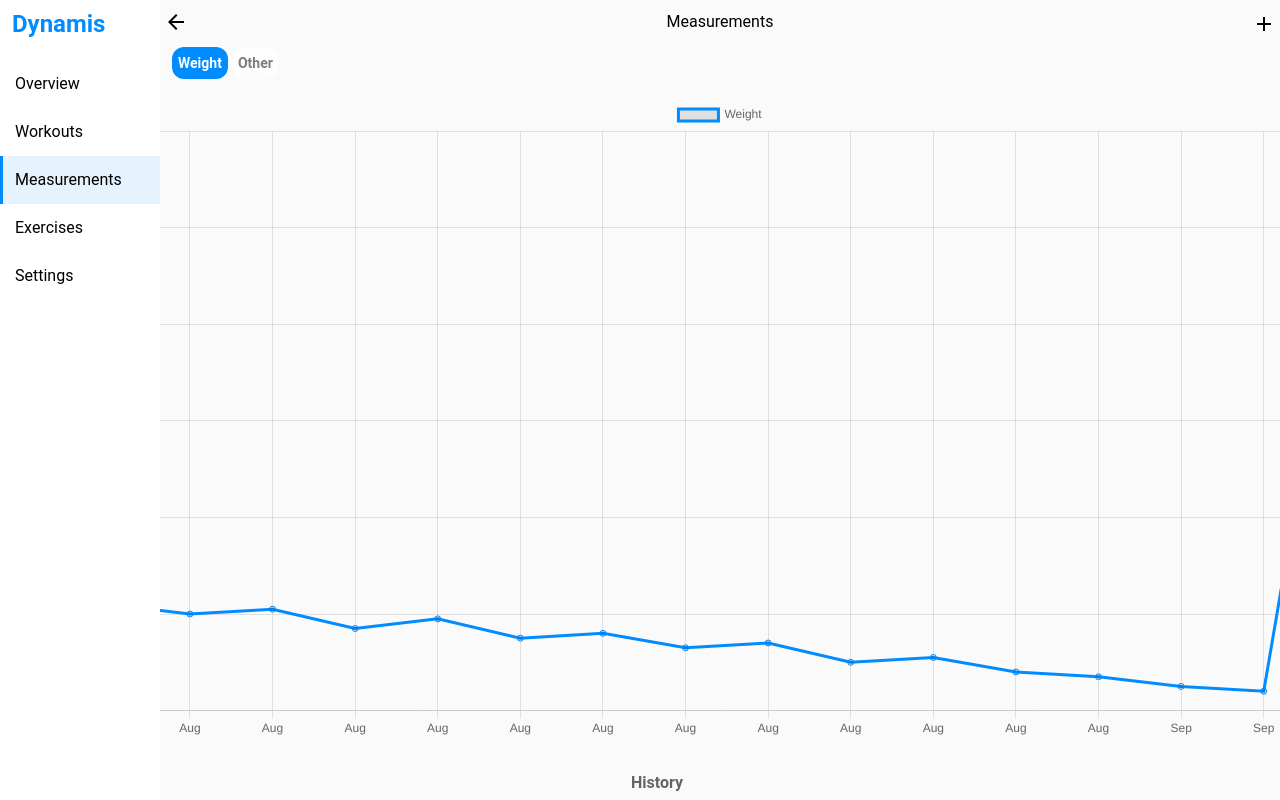
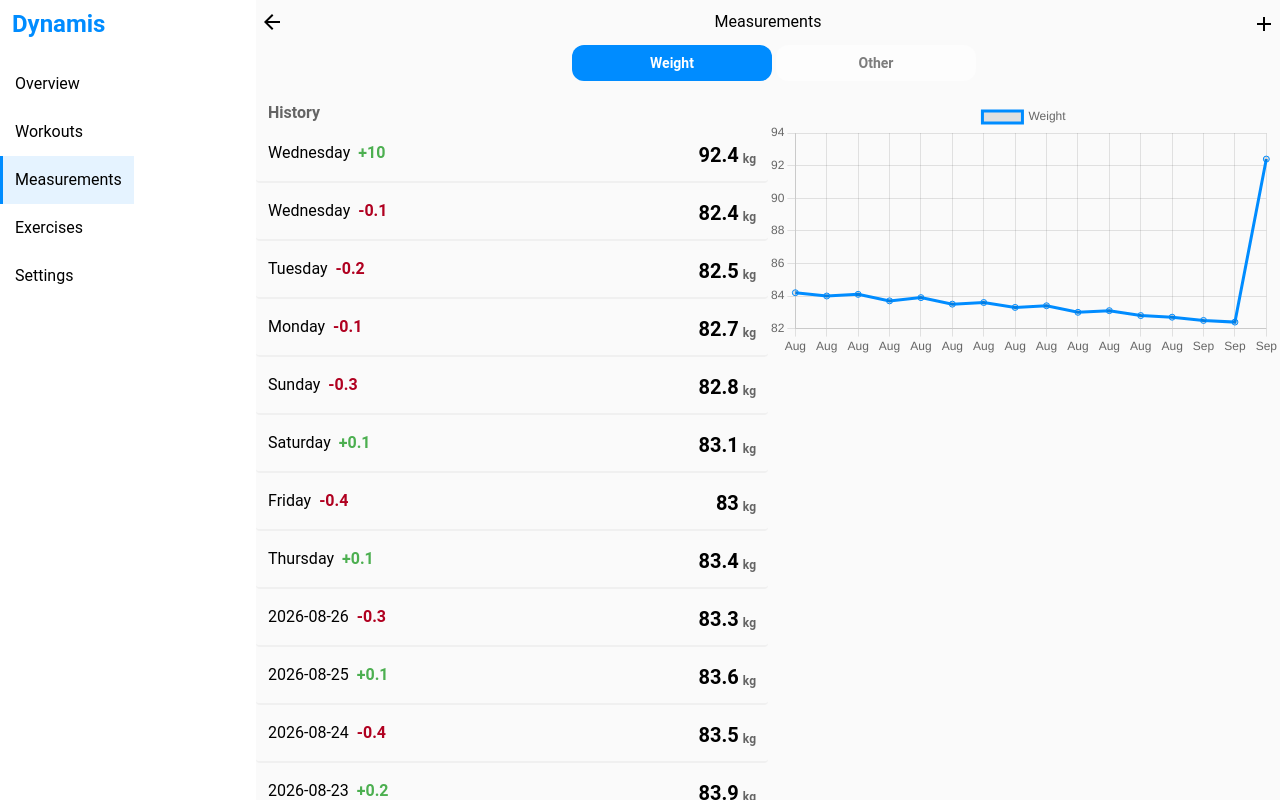
Before and after one commit to essmann/dynamis, a React (Vite) app in the folder frontend-web/dynamis-frontend/: page /measurements in a window 1280 px wide. Built offline with nearby package versions, Linux system fonts and the light colour scheme.

Commit message:
frontend: fixed desktop measurementse page

```diff
--- a/frontend-web/dynamis-frontend/src/Layout.tsx
+++ b/frontend-web/dynamis-frontend/src/Layout.tsx
@@ -3,14 +3,12 @@ import Sidebar from "./components/Sidebar";
 
 export function Layout() {
     return (
+        <div className="h-dvh w-full overflow-hidden flex flex-col-reverse md:flex-row">
+            <Sidebar />
 
-        <div className='app-container flex flex-col-reverse
-        md:flex-row lg:flex-row h-screen w-screen
-        overflow-x-hidden'>
-            <Sidebar style='bg- lg:flex-1' />
-            <div className='main w-full h-full md:flex-7 md:w-auto overflow-scroll'>
+            <main className="min-h-0 flex-1 overflow-y-auto">
                 <Outlet />
-            </div>
+            </main>
         </div>
-    )
+    );
 }
--- a/frontend-web/dynamis-frontend/src/components/Sidebar.tsx
+++ b/frontend-web/dynamis-frontend/src/components/Sidebar.tsx
@@ -63,6 +63,7 @@ export default function Sidebar({ style = "" }: { style?: string }) {
                         const active = activeItem === index;
 
                         return (
+                            <Link to={item.href}>
                                 <button
                                     key={item.name}
                                     onClick={() => setActiveItem(index)}
@@ -90,7 +91,6 @@ export default function Sidebar({ style = "" }: { style?: string }) {
                   hover:text-h-hover
                 `}
                                 >
-                                <Link to={item.href}>
                                     <span className="md:hidden ">
                                         {item.icon}
                                     </span>
@@ -98,8 +98,7 @@ export default function Sidebar({ style = "" }: { style?: string }) {
                                     <span className="hidden md:block ">
                                         {item.name}
                                     </span>
-                                </Link>
-                            </button>
+                                </button></Link>
                         );
                     })}
                 </nav>
--- a/frontend-web/dynamis-frontend/src/components/WeightChart.tsx
+++ b/frontend-web/dynamis-frontend/src/components/WeightChart.tsx
@@ -42,6 +42,7 @@ export default function WeightChart({ entries = [] }: { entries?: WeightEntry[]
                         pointRadius: 0,
                     }],
                 },
+
             options: {
                 plugins: { legend: { display: true } },
             },
--- a/frontend-web/dynamis-frontend/src/components/pages/MeasurementsPage.tsx
+++ b/frontend-web/dynamis-frontend/src/components/pages/MeasurementsPage.tsx
@@ -16,7 +16,7 @@ export default function MeasurementsPage() {
     const [addWeight, setAddWeight] = useState(false);
     const [selectedTag, setSelectedTag] = useState("Weight");
     const [tags, setTags] = useState(["Weight", "Other"]);
-    const sampleEntries: WeightEntry[] = [
+    let sampleEntries: WeightEntry[] = [
         { date: "2026-08-19", weight: 84.2 },
         { date: "2026-08-20", weight: 84.0 },
         { date: "2026-08-21", weight: 84.1 },
@@ -35,6 +35,9 @@ export default function MeasurementsPage() {
         { date: "2026-09-02", weight: 92.4 },
 
     ];
+    const mockWeightAdd = (entry: WeightEntry) => {
+
+    }
     const onTagClick = (tagName: string) => {
         setSelectedTag(tagName);
         console.log(`selected tag ${tagName}`);
@@ -112,12 +115,13 @@ function Tags({
                 />
             )}
 
-            <div className="text-text ml-2 flex">
+            <div className="text-text ml-2 flex md:justify-center">
                 {tags?.map((tag) => (
                     <div key={tag} className="font-bold text-2xl">
                         <button
                             onClick={() => handleTagClick(tag)}
-                            className={`${buttonClassName} ${selectedTag === tag ? "bg-primary" : "bg-background-surface  text-text opacity-50"}`}
+                            className={` md:w-50 md:p-2
+                                ${buttonClassName} ${selectedTag === tag ? "bg-primary" : "bg-background-surface  text-text opacity-50"}`}
                         >
                             {tag}
                         </button>
@@ -149,36 +153,36 @@ function TagDropDown({ entries, onClick, onClose }: { entries: string[], onClick
 //Shows a graph and a list of values
 function HistoryTrackingView({ entries = [] }: { entries?: WeightEntry[] }) {
     return (
-        <div>
-            {/* <PageHeader title="Measurements" onBack={() => ""} onCreate={() => ""} /> */}
-            <div className="measurements flex flex-col h-full md:items-center">
-                <div className="measurements-chart
-                 md:w-7xl md:justify-center align-center
-                 mt-5">
+        <div className="h-full">
+            <div className="measurements flex flex-col h-full md:items-stretch md:flex-row-reverse">
+                <div className="
+                    measurements-chart
+                    md:flex-1
+                    md:h-full
+                    mt-5
+                ">
                     <WeightChart entries={entries} />
                 </div>
-                {/* <div className="text-text ml-2">
-                    <div className="font-bold text-2xl">
-                        <span className="bg-primary rounded-md text-background-surface
-                        p-1.5 ml-1 text-sm">Weight</span>
-                    </div>
 
-                </div> */}
-                <div className="flex flex-col flex-1 min-h-0 overflow-y-auto mt-8">
+                <div className="
+                    flex flex-col
+                    md:flex-1
+                    min-h-0
+                    overflow-y-auto
+                    mt-8 md:mt-5
+                ">
                     <HistoryList entries={entries} />
                 </div>
-                {/* <div className="absolute w-full flex">
-                <button className="absolute p-3  bg-red-500 w-auto ">hi</button>
-            </div> */}
             </div>
         </div>
-    )
+    );
 }
 
 function HistoryList({ entries = [] }: { entries?: WeightEntry[] }) {
     return (
         <>
             <div className="ml-3 text-text-secondary font-bold ">History</div>
+            {entries?.length == 0 && <div className="ml-3 text-xl">Press the + icon to add an entry.</div>}
             <div className="weight-history
             flex
              flex-col-reverse ">
```
Lines whose indentation alone changed are shown as unchanged.
